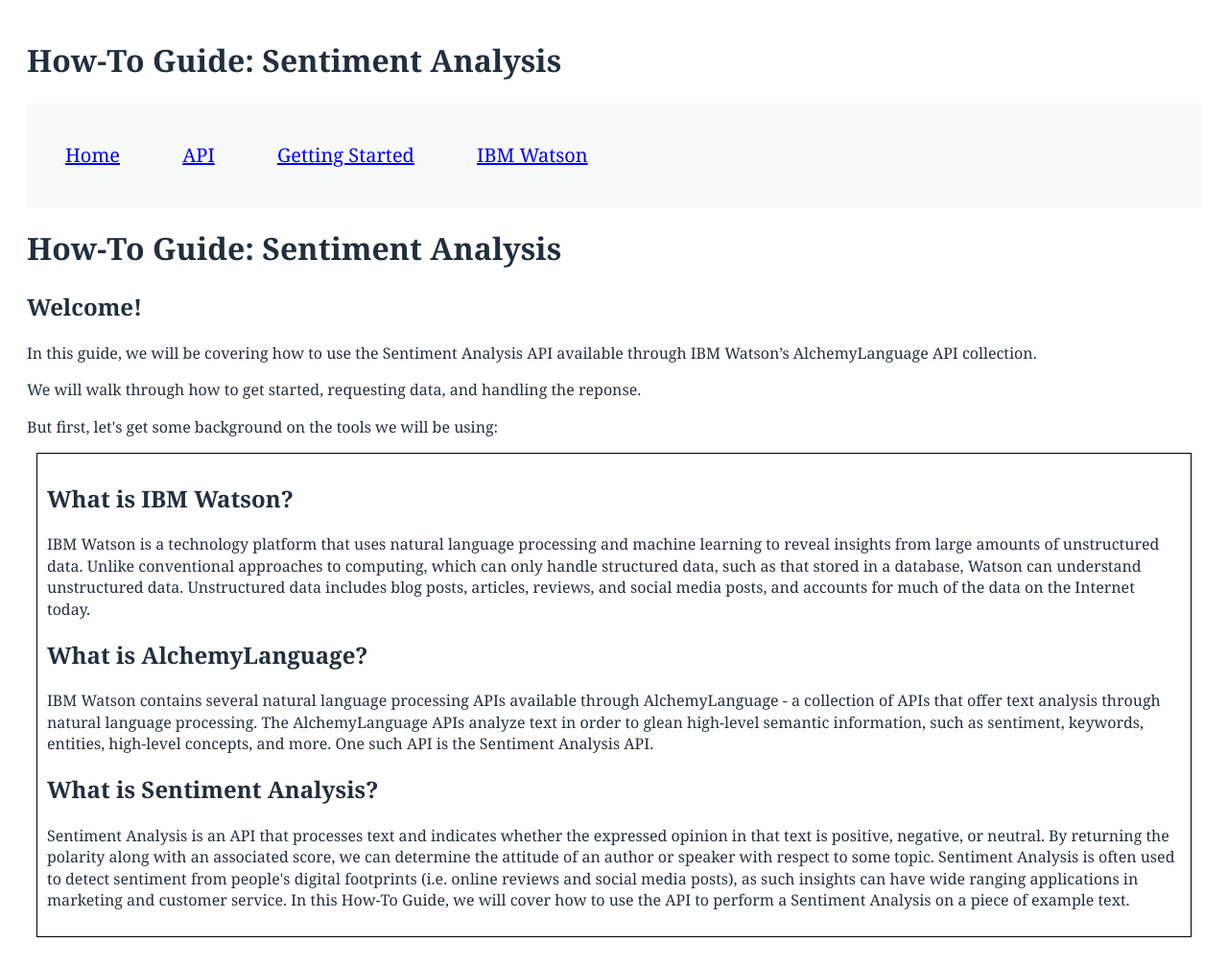
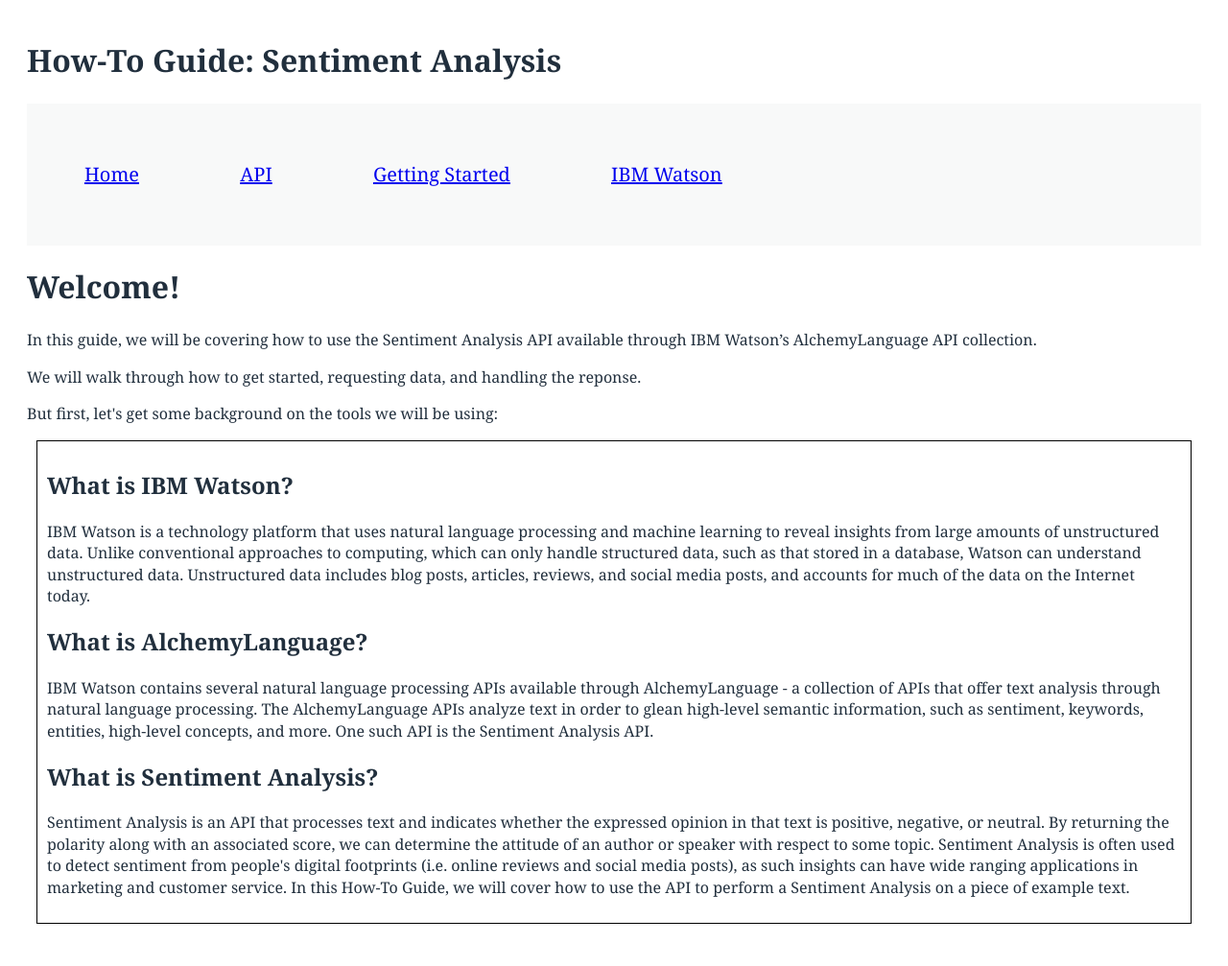
Before and after one commit to lenaz/How-To-Guide, a Jekyll site: the page built from index.html, in a window 1280 px wide. Shown: the whole page at 96% size. Built offline with Jekyll 4.4.1, drawn with Linux system fonts in a browser that asks for light colours; Markdown is read by kramdown in place of the engine named in the settings.

Commit message:
Removed extra How-To-Guide header

```diff
--- a/css/common.css
+++ b/css/common.css
@@ -14,7 +14,7 @@ body {
 }
 
 .nav {
-    margin: 0px;
+    margin: 0 auto;
     padding: 10px;
     color: #212F3D;
     background-color: #F8F9F9;
@@ -24,7 +24,8 @@ body {
 
 .nav > li {
     display: inline-block;
-    padding: 30px;
+    padding: 50px;
+    text-decoration: none;
 }
 
 .nav-top {
--- a/index.html
+++ b/index.html
@@ -2,9 +2,7 @@
 layout: default
 ---
 
-<h1>How-To Guide: Sentiment Analysis</h1>
-
-<h2>Welcome!</h2>
+<h1>Welcome!</h1>
 
 <p>In this guide, we will be covering how to use the Sentiment Analysis API available through IBM Watson’s AlchemyLanguage API collection.</p>
 <p>We will walk through how to get started, requesting data, and handling the reponse.</p>
```
